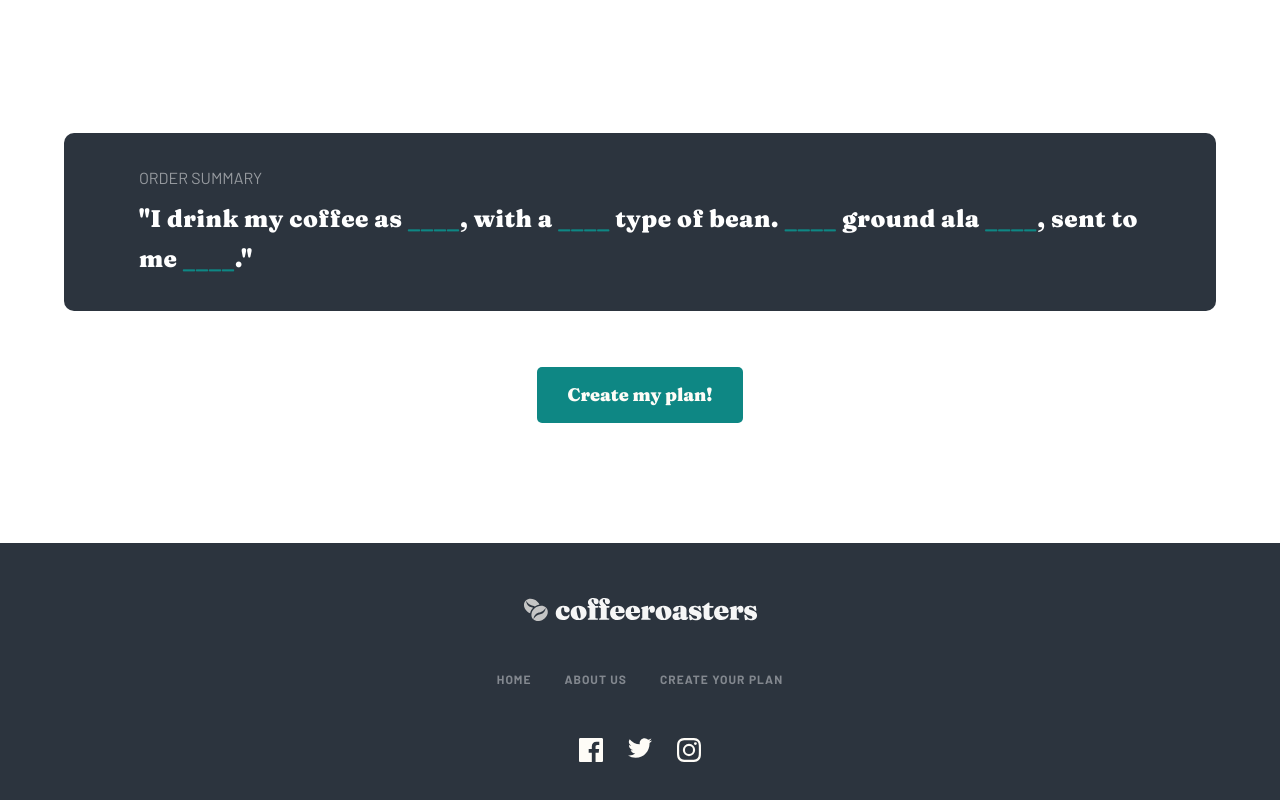
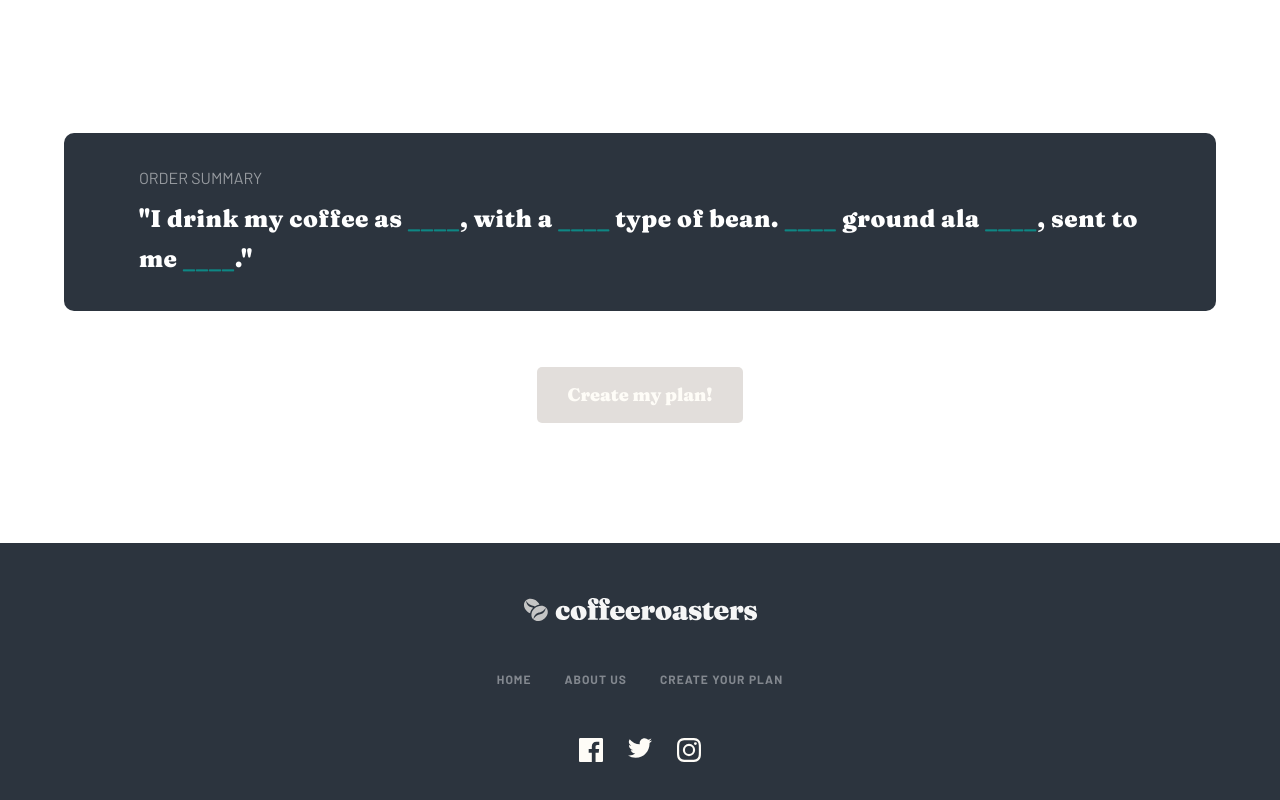
Before and after one commit to bkim1080/coffee-roasters-website, a React (Create React App) app: page /subscribe in a window 1280 px wide. Shown: the part 1890-2690 px from the top of the page. Built offline with nearby package versions, Linux system fonts and the light colour scheme.

Commit message:
disable 'create my plan' button if all questions aren't answered

```diff
--- a/src/components/UI/Button.jsx
+++ b/src/components/UI/Button.jsx
@@ -3,7 +3,11 @@ import "./Button.css";
 
 export default function Button(props) {
 	return (
-		<button onClick={props.onClick} className={`button ${props.className ? props.className : ""}`}>
+		<button
+			disabled={props.disabled}
+			onClick={props.onClick}
+			className={`button ${props.className ? props.className : ""}`}
+		>
 			{props.children}
 		</button>
 	);
--- a/src/components/subscribe/plan/PlanList.css
+++ b/src/components/subscribe/plan/PlanList.css
@@ -23,13 +23,13 @@
 	margin: 2.4rem 0;
 }
 
-.selected span {
-	color: #0e8784;
-}
-
 .selected {
 	color: #333d4b;
 	opacity: 100%;
+}
+
+.selected span {
+	color: #0e8784;
 }
 
 .disabled {
--- a/src/components/subscribe/plan/PlanSummary.css
+++ b/src/components/subscribe/plan/PlanSummary.css
@@ -51,6 +51,10 @@
 	}
 }
 
+.disabled-button-summary {
+	background-color: #e2dedb;
+}
+
 .heading-plan-summary {
 	color: #ffffff;
 	font-family: "Barlow", sans-serif;
--- a/src/components/subscribe/plan/PlanSummary.jsx
+++ b/src/components/subscribe/plan/PlanSummary.jsx
@@ -1,19 +1,51 @@
-import React, { useState } from "react";
+import React, { useState, useContext, useEffect } from "react";
 
 import Button from "../../UI/Button";
 import CheckoutModal from "./CheckoutModal";
 import OrderSummaryText from "./OrderSummaryText";
+import PlanDetailsContext from "../../../context/plan-details-context";
 
 import "./PlanSummary.css";
 
 export default function PlanSummary() {
 	const [isCheckoutModalShown, setIsCheckoutModalShown] = useState(false);
+	const [isButtonDisabled, setIsButtonDisabled] = useState(true);
+	const ctx = useContext(PlanDetailsContext);
 
+	//toggle checkout modal on and off
 	const checkoutHandler = () => {
 		setIsCheckoutModalShown((prevIsCheckoutModalShown) => {
 			return !prevIsCheckoutModalShown;
 		});
 	};
+
+	//disable checkout button all questions are not answered
+	useEffect(() => {
+		if (
+			ctx.planDetails.coffeeForm &&
+			ctx.planDetails.coffeeType &&
+			ctx.planDetails.coffeeAmount &&
+			ctx.planDetails.coffeeGrind &&
+			ctx.planDetails.deliverySchedule
+		) {
+			setIsButtonDisabled(false);
+		} else if (
+			ctx.planDetails.coffeeForm === "Capsule" &&
+			ctx.planDetails.coffeeType !== "" &&
+			ctx.planDetails.coffeeAmount !== "" &&
+			ctx.planDetails.deliverySchedule !== ""
+		) {
+			setIsButtonDisabled(false);
+		}
+	}, [
+		ctx.planDetails.coffeeForm,
+		ctx.planDetails.coffeeType,
+		ctx.planDetails.coffeeAmount,
+		ctx.planDetails.coffeeGrind,
+		ctx.planDetails.deliverySchedule,
+	]);
+
+	console.log(isButtonDisabled);
 
 	return (
 		<section className="container-plan-summary">
@@ -24,7 +56,11 @@ export default function PlanSummary() {
 					<OrderSummaryText className="text-plan-summary" />
 				</div>
 			</div>
-			<Button className="button-plan-summary" onClick={checkoutHandler}>
+			<Button
+				className={isButtonDisabled && "disabled-button-summary"}
+				onClick={checkoutHandler}
+				disabled={isButtonDisabled}
+			>
 				Create my plan!
 			</Button>
 		</section>
```
